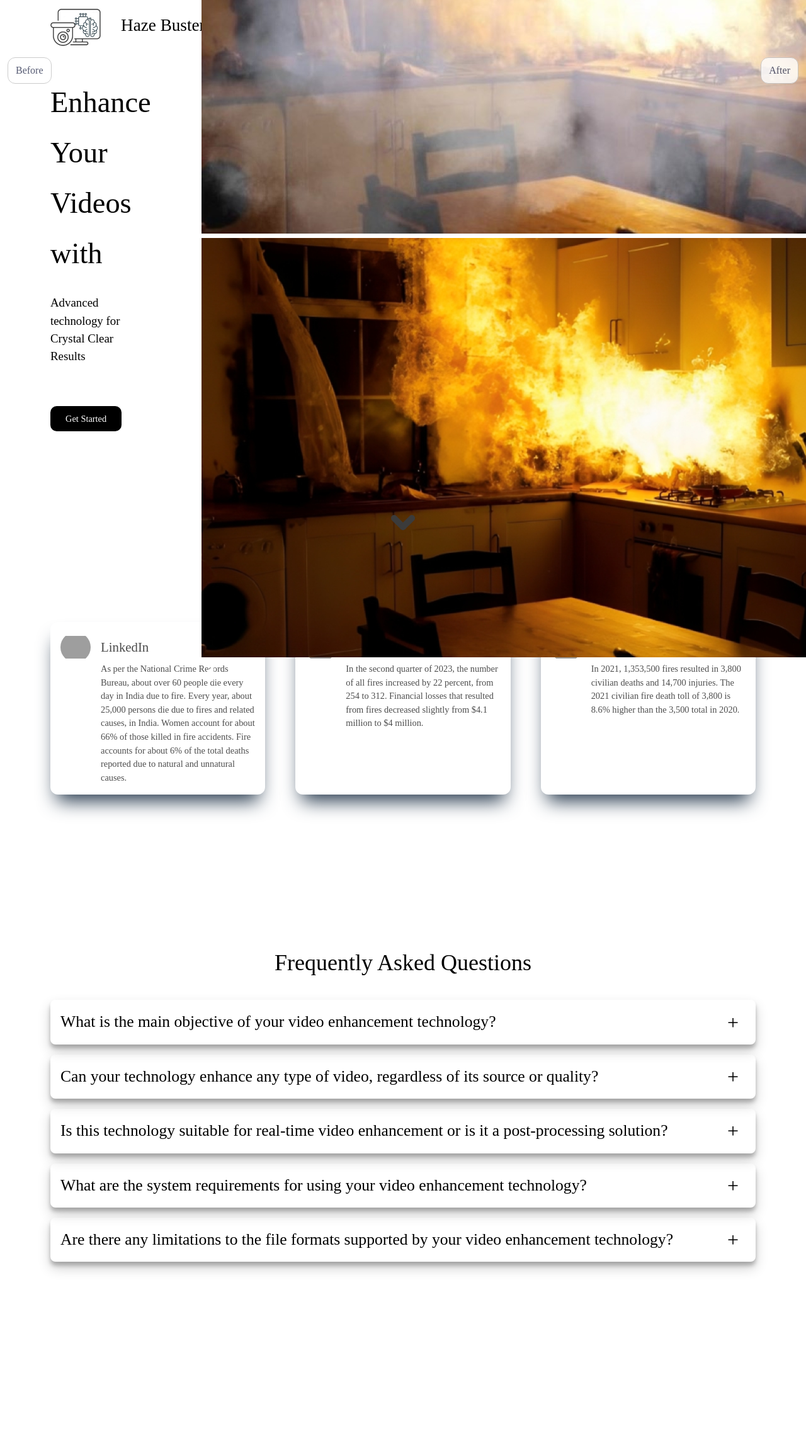
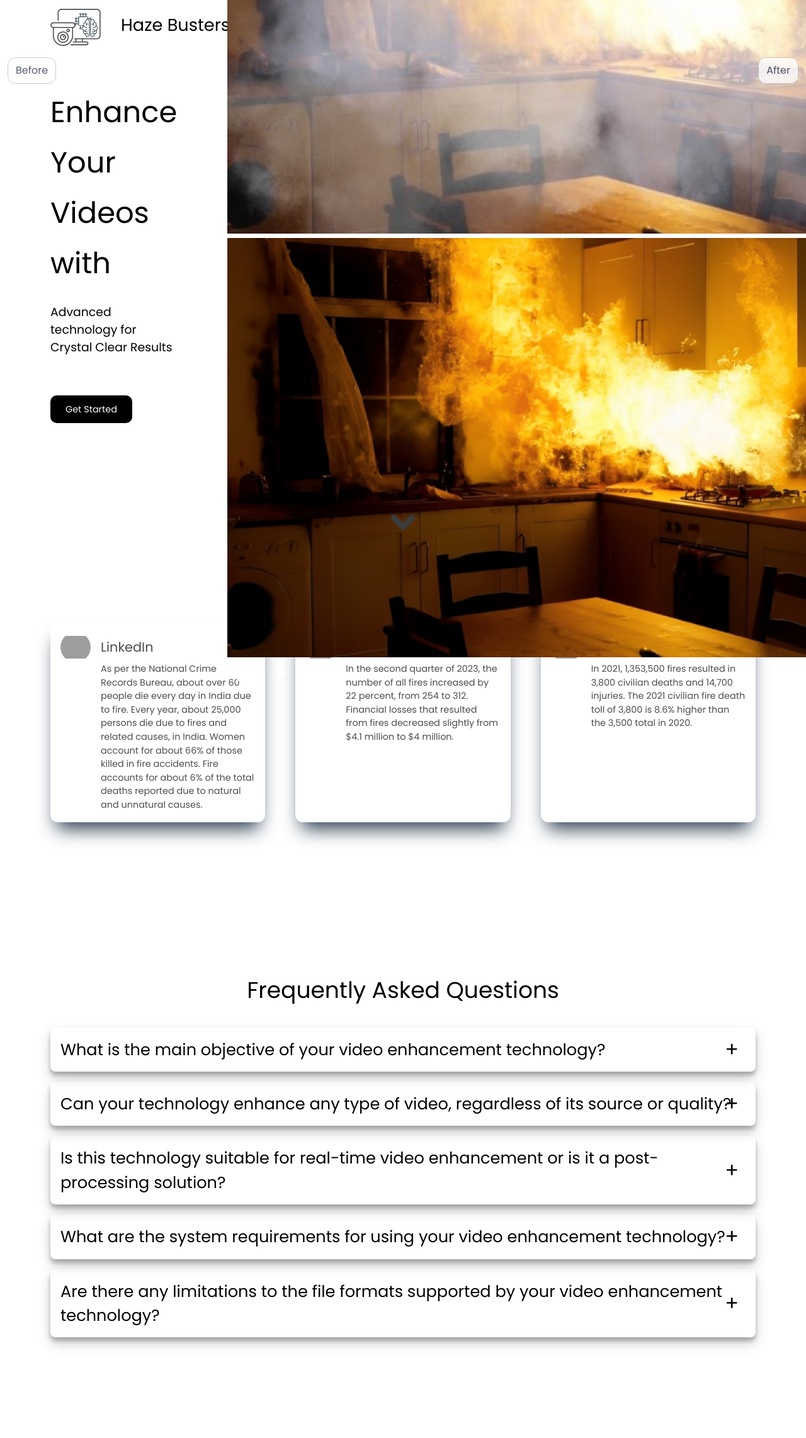
Before and after one commit to AshutoshKumarPatel/SIH-2023, a Django app: page / in a window 1280 px wide; the page is wider, and only the part inside the window is pictured. Shown: that part at 63% size. Before the commit the page ends 2020 px from the top of that part, so only its background shows below. Run offline with Django 4.2, Linux system fonts and the light colour scheme; parts of the project's set-up code (start-up, migrations or seed data) failed here and were passed over; some libraries are stand-ins or nearby versions; some web fonts are replaced; grey boxes are pictures that could not be loaded.

Commit message:
added Poppins font to all pages

```diff
--- a/mainapp/static/css/base.css
+++ b/mainapp/static/css/base.css
@@ -1,4 +1,5 @@
 @import url('https://fonts.googleapis.com/css2?family=Inclusive+Sans&display=swap');
+@import url('https://fonts.googleapis.com/css2?family=Poppins&display=swap');
 
 * {
     margin: 0;
```
